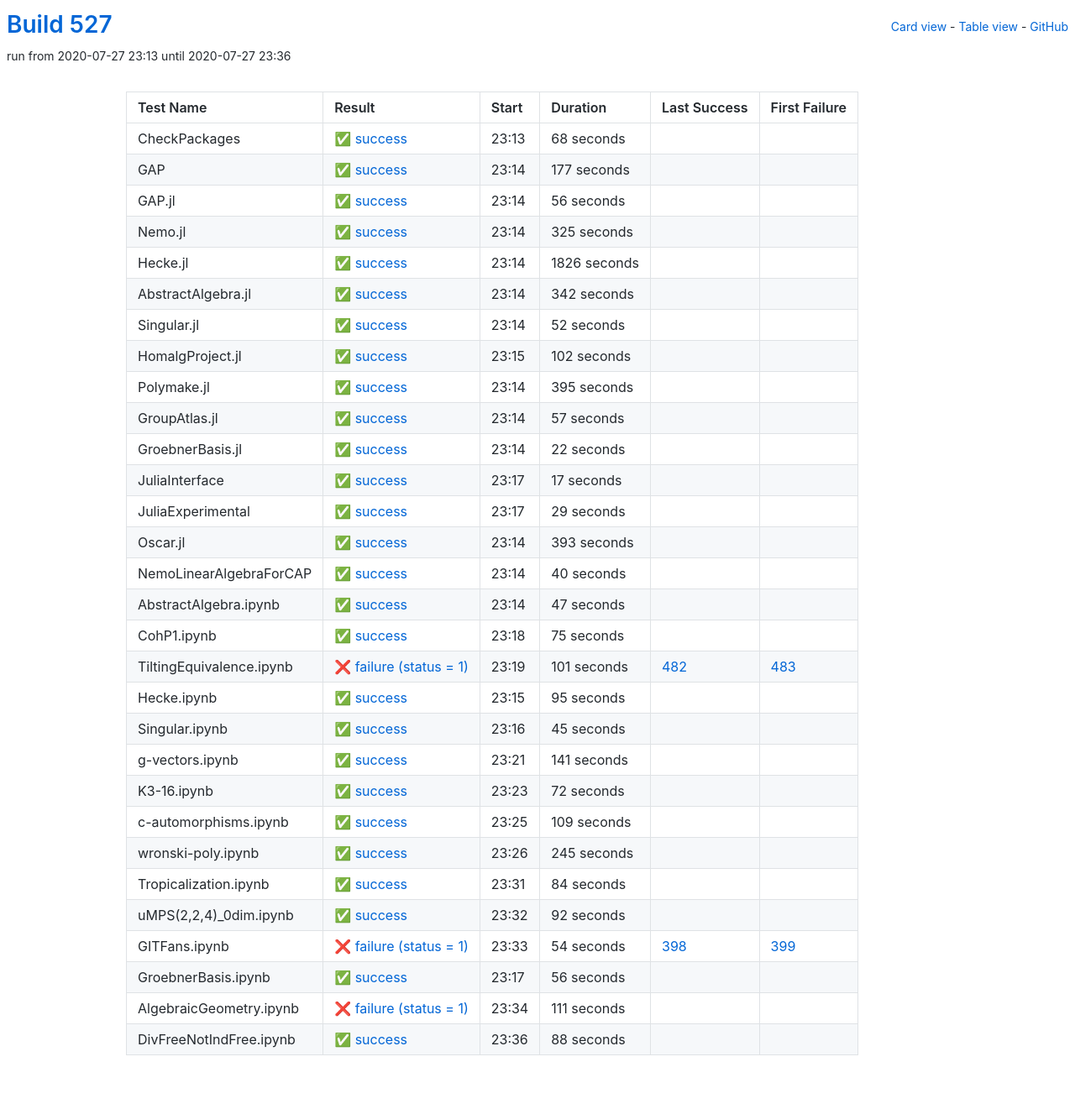
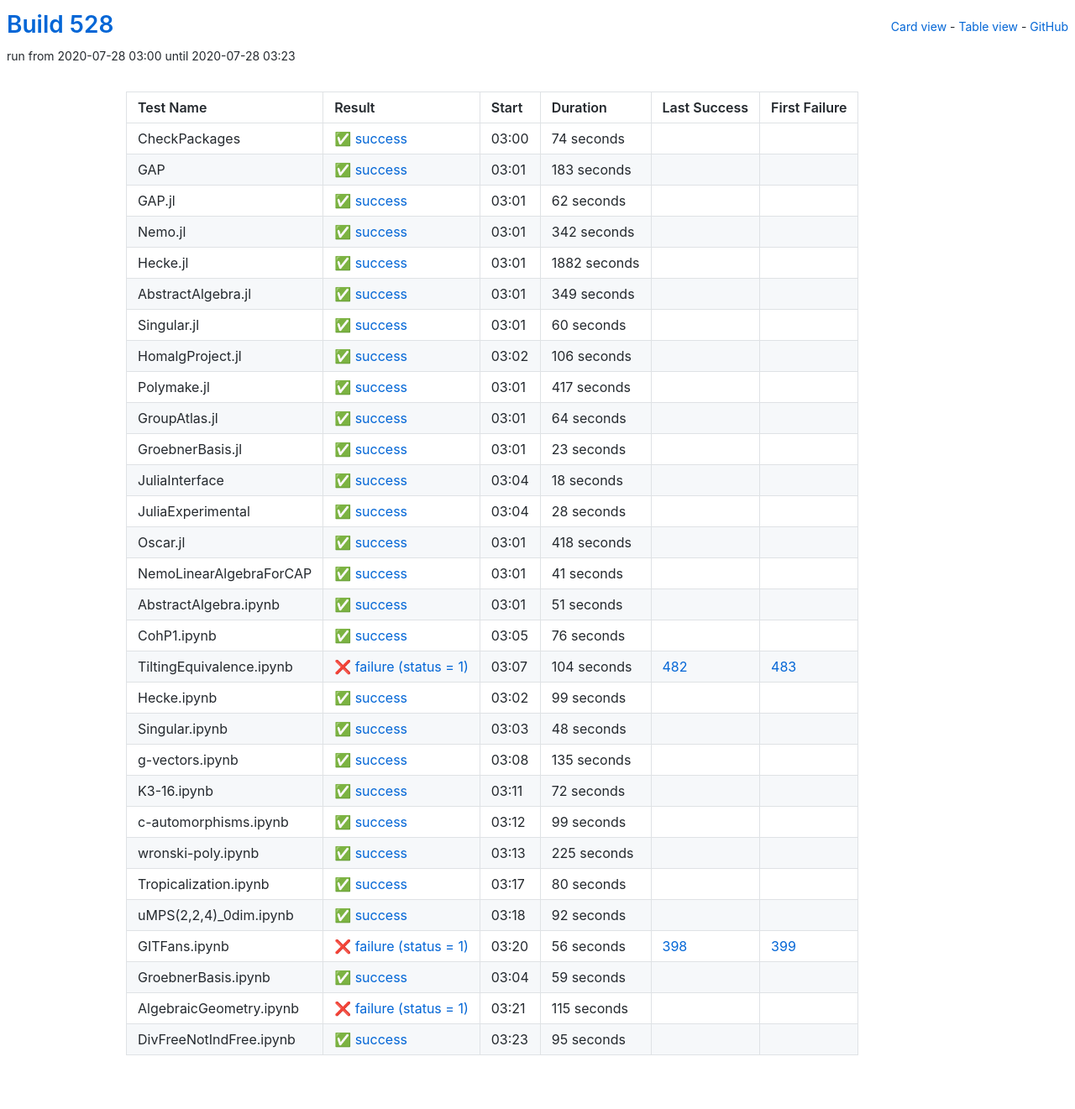
Before and after one commit to oscar-system/oscar-ci-status-stable, a Jekyll site: the page built from table.html, in a window 1280 px wide. Shown: the whole page at 84% size. Built offline with Jekyll 4.4.1, drawn with Linux system fonts in a browser that asks for light colours.

Commit message:
Build #528

```diff
--- a/_data/ci.yml
+++ b/_data/ci.yml
@@ -1,6 +1,6 @@
 ---
-build: 527
-build_url: https://oscarci.mathematik.uni-kl.de/job/oscar-stable/527/
+build: 528
+build_url: https://oscarci.mathematik.uni-kl.de/job/oscar-stable/528/
 job: oscar-stable
 organization: oscar-system
 repo: oscar-ci-status-stable
@@ -8,68 +8,44 @@ repourl: https://github.com/oscar-system/oscar-ci-status-stable
 tests:
 - name: CheckPackages
   id: checkpackages
-  log: https://oscarci.mathematik.uni-kl.de/job/oscar-stable/527/artifact/logs/build-527/CheckPackages.log
-  start: 2020-07-27 23:13
+  log: https://oscarci.mathematik.uni-kl.de/job/oscar-stable/528/artifact/logs/build-528/CheckPackages.log
+  start: 2020-07-28 03:00
   success: true
   exitcode: 0
   status: success
-  duration: 68
+  duration: 74
   last_success: false
   last_success_url:
   first_failure: false
   first_failure_url:
 - name: GAP
   id: gap
-  log: https://oscarci.mathematik.uni-kl.de/job/oscar-stable/527/artifact/logs/build-527/GAP.log
-  start: 2020-07-27 23:14
+  log: https://oscarci.mathematik.uni-kl.de/job/oscar-stable/528/artifact/logs/build-528/GAP.log
+  start: 2020-07-28 03:01
   success: true
   exitcode: 0
   status: success
-  duration: 177
+  duration: 183
   last_success: false
   last_success_url:
   first_failure: false
   first_failure_url:
 - name: GAP.jl
   id: gap-jl
-  log: https://oscarci.mathematik.uni-kl.de/job/oscar-stable/527/artifact/logs/build-527/GAP.jl.log
-  start: 2020-07-27 23:14
+  log: https://oscarci.mathematik.uni-kl.de/job/oscar-stable/528/artifact/logs/build-528/GAP.jl.log
+  start: 2020-07-28 03:01
   success: true
   exitcode: 0
   status: success
-  duration: 56
+  duration: 62
   last_success: false
   last_success_url:
   first_failure: false
   first_failure_url:
 - name: Nemo.jl
   id: nemo-jl
-  log: https://oscarci.mathematik.uni-kl.de/job/oscar-stable/527/artifact/logs/build-527/Nemo.jl.log
-  start: 2020-07-27 23:14
-  success: true
-  exitcode: 0
-  status: success
-  duration: 325
-  last_success: false
-  last_success_url:
-  first_failure: false
-  first_failure_url:
-- name: Hecke.jl
-  id: hecke-jl
-  log: https://oscarci.mathematik.uni-kl.de/job/oscar-stable/527/artifact/logs/build-527/Hecke.jl.log
-  start: 2020-07-27 23:14
-  success: true
-  exitcode: 0
-  status: success
-  duration: 1826
-  last_success: false
-  last_success_url:
-  first_failure: false
-  first_failure_url:
-- name: AbstractAlgebra.jl
-  id: abstractalgebra-jl
-  log: https://oscarci.mathematik.uni-kl.de/job/oscar-stable/527/artifact/logs/build-527/AbstractAlgebra.jl.log
-  start: 2020-07-27 23:14
+  log: https://oscarci.mathematik.uni-kl.de/job/oscar-stable/528/artifact/logs/build-528/Nemo.jl.log
+  start: 2020-07-28 03:01
   success: true
   exitcode: 0
   status: success
@@ -78,190 +54,214 @@ tests:
   last_success_url:
   first_failure: false
   first_failure_url:
-- name: Singular.jl
-  id: singular-jl
-  log: https://oscarci.mathematik.uni-kl.de/job/oscar-stable/527/artifact/logs/build-527/Singular.jl.log
-  start: 2020-07-27 23:14
+- name: Hecke.jl
+  id: hecke-jl
+  log: https://oscarci.mathematik.uni-kl.de/job/oscar-stable/528/artifact/logs/build-528/Hecke.jl.log
+  start: 2020-07-28 03:01
   success: true
   exitcode: 0
   status: success
-  duration: 52
+  duration: 1882
+  last_success: false
+  last_success_url:
+  first_failure: false
+  first_failure_url:
+- name: AbstractAlgebra.jl
+  id: abstractalgebra-jl
+  log: https://oscarci.mathematik.uni-kl.de/job/oscar-stable/528/artifact/logs/build-528/AbstractAlgebra.jl.log
+  start: 2020-07-28 03:01
+  success: true
+  exitcode: 0
+  status: success
+  duration: 349
+  last_success: false
+  last_success_url:
+  first_failure: false
+  first_failure_url:
+- name: Singular.jl
+  id: singular-jl
+  log: https://oscarci.mathematik.uni-kl.de/job/oscar-stable/528/artifact/logs/build-528/Singular.jl.log
+  start: 2020-07-28 03:01
+  success: true
+  exitcode: 0
+  status: success
+  duration: 60
   last_success: false
   last_success_url:
   first_failure: false
   first_failure_url:
 - name: HomalgProject.jl
   id: homalgproject-jl
-  log: https://oscarci.mathematik.uni-kl.de/job/oscar-stable/527/artifact/logs/build-527/HomalgProject.jl.log
-  start: 2020-07-27 23:15
+  log: https://oscarci.mathematik.uni-kl.de/job/oscar-stable/528/artifact/logs/build-528/HomalgProject.jl.log
+  start: 2020-07-28 03:02
   success: true
   exitcode: 0
   status: success
-  duration: 102
+  duration: 106
   last_success: false
   last_success_url:
   first_failure: false
   first_failure_url:
 - name: Polymake.jl
   id: polymake-jl
-  log: https://oscarci.mathematik.uni-kl.de/job/oscar-stable/527/artifact/logs/build-527/Polymake.jl.log
-  start: 2020-07-27 23:14
+  log: https://oscarci.mathematik.uni-kl.de/job/oscar-stable/528/artifact/logs/build-528/Polymake.jl.log
+  start: 2020-07-28 03:01
   success: true
   exitcode: 0
   status: success
-  duration: 395
+  duration: 417
   last_success: false
   last_success_url:
   first_failure: false
   first_failure_url:
 - name: GroupAtlas.jl
   id: groupatlas-jl
-  log: https://oscarci.mathematik.uni-kl.de/job/oscar-stable/527/artifact/logs/build-527/GroupAtlas.jl.log
-  start: 2020-07-27 23:14
+  log: https://oscarci.mathematik.uni-kl.de/job/oscar-stable/528/artifact/logs/build-528/GroupAtlas.jl.log
+  start: 2020-07-28 03:01
   success: true
   exitcode: 0
   status: success
-  duration: 57
+  duration: 64
   last_success: false
   last_success_url:
   first_failure: false
   first_failure_url:
 - name: GroebnerBasis.jl
   id: groebnerbasis-jl
-  log: https://oscarci.mathematik.uni-kl.de/job/oscar-stable/527/artifact/logs/build-527/GroebnerBasis.jl.log
-  start: 2020-07-27 23:14
+  log: https://oscarci.mathematik.uni-kl.de/job/oscar-stable/528/artifact/logs/build-528/GroebnerBasis.jl.log
+  start: 2020-07-28 03:01
   success: true
   exitcode: 0
   status: success
-  duration: 22
+  duration: 23
   last_success: false
   last_success_url:
   first_failure: false
   first_failure_url:
 - name: JuliaInterface
   id: juliainterface
-  log: https://oscarci.mathematik.uni-kl.de/job/oscar-stable/527/artifact/logs/build-527/JuliaInterface.log
-  start: 2020-07-27 23:17
+  log: https://oscarci.mathematik.uni-kl.de/job/oscar-stable/528/artifact/logs/build-528/JuliaInterface.log
+  start: 2020-07-28 03:04
   success: true
   exitcode: 0
   status: success
-  duration: 17
+  duration: 18
   last_success: false
   last_success_url:
   first_failure: false
   first_failure_url:
 - name: JuliaExperimental
   id: juliaexperimental
-  log: https://oscarci.mathematik.uni-kl.de/job/oscar-stable/527/artifact/logs/build-527/JuliaExperimental.log
-  start: 2020-07-27 23:17
+  log: https://oscarci.mathematik.uni-kl.de/job/oscar-stable/528/artifact/logs/build-528/JuliaExperimental.log
+  start: 2020-07-28 03:04
   success: true
   exitcode: 0
   status: success
-  duration: 29
+  duration: 28
   last_success: false
   last_success_url:
   first_failure: false
   first_failure_url:
 - name: Oscar.jl
   id: oscar-jl
-  log: https://oscarci.mathematik.uni-kl.de/job/oscar-stable/527/artifact/logs/build-527/Oscar.jl.log
-  start: 2020-07-27 23:14
+  log: https://oscarci.mathematik.uni-kl.de/job/oscar-stable/528/artifact/logs/build-528/Oscar.jl.log
+  start: 2020-07-28 03:01
   success: true
   exitcode: 0
   status: success
-  duration: 393
+  duration: 418
   last_success: false
   last_success_url:
   first_failure: false
   first_failure_url:
 - name: NemoLinearAlgebraForCAP
   id: nemolinearalgebraforcap
-  log: https://oscarci.mathematik.uni-kl.de/job/oscar-stable/527/artifact/logs/build-527/NemoLinearAlgebraForCAP.log
-  start: 2020-07-27 23:14
+  log: https://oscarci.mathematik.uni-kl.de/job/oscar-stable/528/artifact/logs/build-528/NemoLinearAlgebraForCAP.log
+  start: 2020-07-28 03:01
   success: true
   exitcode: 0
   status: success
-  duration: 40
+  duration: 41
   last_success: false
   last_success_url:
   first_failure: false
   first_failure_url:
 - name: AbstractAlgebra.ipynb
   id: abstractalgebra-ipynb
-  log: https://oscarci.mathematik.uni-kl.de/job/oscar-stable/527/artifact/logs/build-527/AbstractAlgebra.ipynb.log
-  start: 2020-07-27 23:14
+  log: https://oscarci.mathematik.uni-kl.de/job/oscar-stable/528/artifact/logs/build-528/AbstractAlgebra.ipynb.log
+  start: 2020-07-28 03:01
   success: true
   exitcode: 0
   status: success
-  duration: 47
+  duration: 51
   last_success: false
   last_success_url:
   first_failure: false
   first_failure_url:
 - name: CohP1.ipynb
   id: cohp1-ipynb
-  log: https://oscarci.mathematik.uni-kl.de/job/oscar-stable/527/artifact/logs/build-527/CohP1.ipynb.log
-  start: 2020-07-27 23:18
+  log: https://oscarci.mathematik.uni-kl.de/job/oscar-stable/528/artifact/logs/build-528/CohP1.ipynb.log
+  start: 2020-07-28 03:05
   success: true
   exitcode: 0
   status: success
-  duration: 75
+  duration: 76
   last_success: false
   last_success_url:
   first_failure: false
   first_failure_url:
 - name: TiltingEquivalence.ipynb
   id: tiltingequivalence-ipynb
-  log: https://oscarci.mathematik.uni-kl.de/job/oscar-stable/527/artifact/logs/build-527/TiltingEquivalence.ipynb.log
-  start: 2020-07-27 23:19
+  log: https://oscarci.mathematik.uni-kl.de/job/oscar-stable/528/artifact/logs/build-528/TiltingEquivalence.ipynb.log
+  start: 2020-07-28 03:07
   success: false
   exitcode: 1
   status: failure
-  duration: 101
+  duration: 104
   last_success: 482
   last_success_url: https://oscarci.mathematik.uni-kl.de/job/oscar-stable/482/
   first_failure: 483
   first_failure_url: https://oscarci.mathematik.uni-kl.de/job/oscar-stable/483/
 - name: Hecke.ipynb
   id: hecke-ipynb
-  log: https://oscarci.mathematik.uni-kl.de/job/oscar-stable/527/artifact/logs/build-527/Hecke.ipynb.log
-  start: 2020-07-27 23:15
+  log: https://oscarci.mathematik.uni-kl.de/job/oscar-stable/528/artifact/logs/build-528/Hecke.ipynb.log
+  start: 2020-07-28 03:02
   success: true
   exitcode: 0
   status: success
-  duration: 95
+  duration: 99
   last_success: false
   last_success_url:
   first_failure: false
   first_failure_url:
 - name: Singular.ipynb
   id: singular-ipynb
-  log: https://oscarci.mathematik.uni-kl.de/job/oscar-stable/527/artifact/logs/build-527/Singular.ipynb.log
-  start: 2020-07-27 23:16
+  log: https://oscarci.mathematik.uni-kl.de/job/oscar-stable/528/artifact/logs/build-528/Singular.ipynb.log
+  start: 2020-07-28 03:03
   success: true
   exitcode: 0
   status: success
-  duration: 45
+  duration: 48
   last_success: false
   last_success_url:
   first_failure: false
   first_failure_url:
 - name: g-vectors.ipynb
   id: g-vectors-ipynb
-  log: https://oscarci.mathematik.uni-kl.de/job/oscar-stable/527/artifact/logs/build-527/g-vectors.ipynb.log
-  start: 2020-07-27 23:21
+  log: https://oscarci.mathematik.uni-kl.de/job/oscar-stable/528/artifact/logs/build-528/g-vectors.ipynb.log
+  start: 2020-07-28 03:08
   success: true
   exitcode: 0
   status: success
-  duration: 141
+  duration: 135
   last_success: false
   last_success_url:
   first_failure: false
   first_failure_url:
 - name: K3-16.ipynb
   id: k3-16-ipynb
-  log: https://oscarci.mathematik.uni-kl.de/job/oscar-stable/527/artifact/logs/build-527/K3-16.ipynb.log
-  start: 2020-07-27 23:23
+  log: https://oscarci.mathematik.uni-kl.de/job/oscar-stable/528/artifact/logs/build-528/K3-16.ipynb.log
+  start: 2020-07-28 03:11
   success: true
   exitcode: 0
   status: success
@@ -272,44 +272,44 @@ tests:
   first_failure_url:
 - name: c-automorphisms.ipynb
   id: c-automorphisms-ipynb
-  log: https://oscarci.mathematik.uni-kl.de/job/oscar-stable/527/artifact/logs/build-527/c-automorphisms.ipynb.log
-  start: 2020-07-27 23:25
+  log: https://oscarci.mathematik.uni-kl.de/job/oscar-stable/528/artifact/logs/build-528/c-automorphisms.ipynb.log
+  start: 2020-07-28 03:12
   success: true
   exitcode: 0
   status: success
-  duration: 109
+  duration: 99
   last_success: false
   last_success_url:
   first_failure: false
   first_failure_url:
 - name: wronski-poly.ipynb
   id: wronski-poly-ipynb
-  log: https://oscarci.mathematik.uni-kl.de/job/oscar-stable/527/artifact/logs/build-527/wronski-poly.ipynb.log
-  start: 2020-07-27 23:26
+  log: https://oscarci.mathematik.uni-kl.de/job/oscar-stable/528/artifact/logs/build-528/wronski-poly.ipynb.log
+  start: 2020-07-28 03:13
   success: true
   exitcode: 0
   status: success
-  duration: 245
+  duration: 225
   last_success: false
   last_success_url:
   first_failure: false
   first_failure_url:
 - name: Tropicalization.ipynb
   id: tropicalization-ipynb
-  log: https://oscarci.mathematik.uni-kl.de/job/oscar-stable/527/artifact/logs/build-527/Tropicalization.ipynb.log
-  start: 2020-07-27 23:31
+  log: https://oscarci.mathematik.uni-kl.de/job/oscar-stable/528/artifact/logs/build-528/Tropicalization.ipynb.log
+  start: 2020-07-28 03:17
   success: true
   exitcode: 0
   status: success
-  duration: 84
+  duration: 80
   last_success: false
   last_success_url:
   first_failure: false
   first_failure_url:
 - name: uMPS(2,2,4)_0dim.ipynb
   id: umps-2-2-4-0dim-ipynb
-  log: https://oscarci.mathematik.uni-kl.de/job/oscar-stable/527/artifact/logs/build-527/uMPS-2-2-4-_0dim.ipynb.log
-  start: 2020-07-27 23:32
+  log: https://oscarci.mathematik.uni-kl.de/job/oscar-stable/528/artifact/logs/build-528/uMPS-2-2-4-_0dim.ipynb.log
+  start: 2020-07-28 03:18
   success: true
   exitcode: 0
   status: success
@@ -320,48 +320,48 @@ tests:
   first_failure_url:
 - name: GITFans.ipynb
   id: gitfans-ipynb
-  log: https://oscarci.mathematik.uni-kl.de/job/oscar-stable/527/artifact/logs/build-527/GITFans.ipynb.log
-  start: 2020-07-27 23:33
+  log: https://oscarci.mathematik.uni-kl.de/job/oscar-stable/528/artifact/logs/build-528/GITFans.ipynb.log
+  start: 2020-07-28 03:20
   success: false
   exitcode: 1
   status: failure
-  duration: 54
+  duration: 56
   last_success: 398
   last_success_url: https://oscarci.mathematik.uni-kl.de/job/oscar-stable/398/
   first_failure: 399
   first_failure_url: https://oscarci.mathematik.uni-kl.de/job/oscar-stable/399/
 - name: GroebnerBasis.ipynb
   id: groebnerbasis-ipynb
-  log: https://oscarci.mathematik.uni-kl.de/job/oscar-stable/527/artifact/logs/build-527/GroebnerBasis.ipynb.log
-  start: 2020-07-27 23:17
+  log: https://oscarci.mathematik.uni-kl.de/job/oscar-stable/528/artifact/logs/build-528/GroebnerBasis.ipynb.log
+  start: 2020-07-28 03:04
   success: true
   exitcode: 0
   status: success
-  duration: 56
+  duration: 59
   last_success: false
   last_success_url:
   first_failure: false
   first_failure_url:
 - name: AlgebraicGeometry.ipynb
   id: algebraicgeometry-ipynb
-  log: https://oscarci.mathematik.uni-kl.de/job/oscar-stable/527/artifact/logs/build-527/AlgebraicGeometry.ipynb.log
-  start: 2020-07-27 23:34
+  log: https://oscarci.mathematik.uni-kl.de/job/oscar-stable/528/artifact/logs/build-528/AlgebraicGeometry.ipynb.log
+  start: 2020-07-28 03:21
   success: false
   exitcode: 1
   status: failure
-  duration: 111
+  duration: 115
   last_success: false
   last_success_url:
   first_failure: false
   first_failure_url:
 - name: DivFreeNotIndFree.ipynb
   id: divfreenotindfree-ipynb
-  log: https://oscarci.mathematik.uni-kl.de/job/oscar-stable/527/artifact/logs/build-527/DivFreeNotIndFree.ipynb.log
-  start: 2020-07-27 23:36
+  log: https://oscarci.mathematik.uni-kl.de/job/oscar-stable/528/artifact/logs/build-528/DivFreeNotIndFree.ipynb.log
+  start: 2020-07-28 03:23
   success: true
   exitcode: 0
   status: success
-  duration: 88
+  duration: 95
   last_success: false
   last_success_url:
   first_failure: false
```
Also changed, not shown: README.md.
